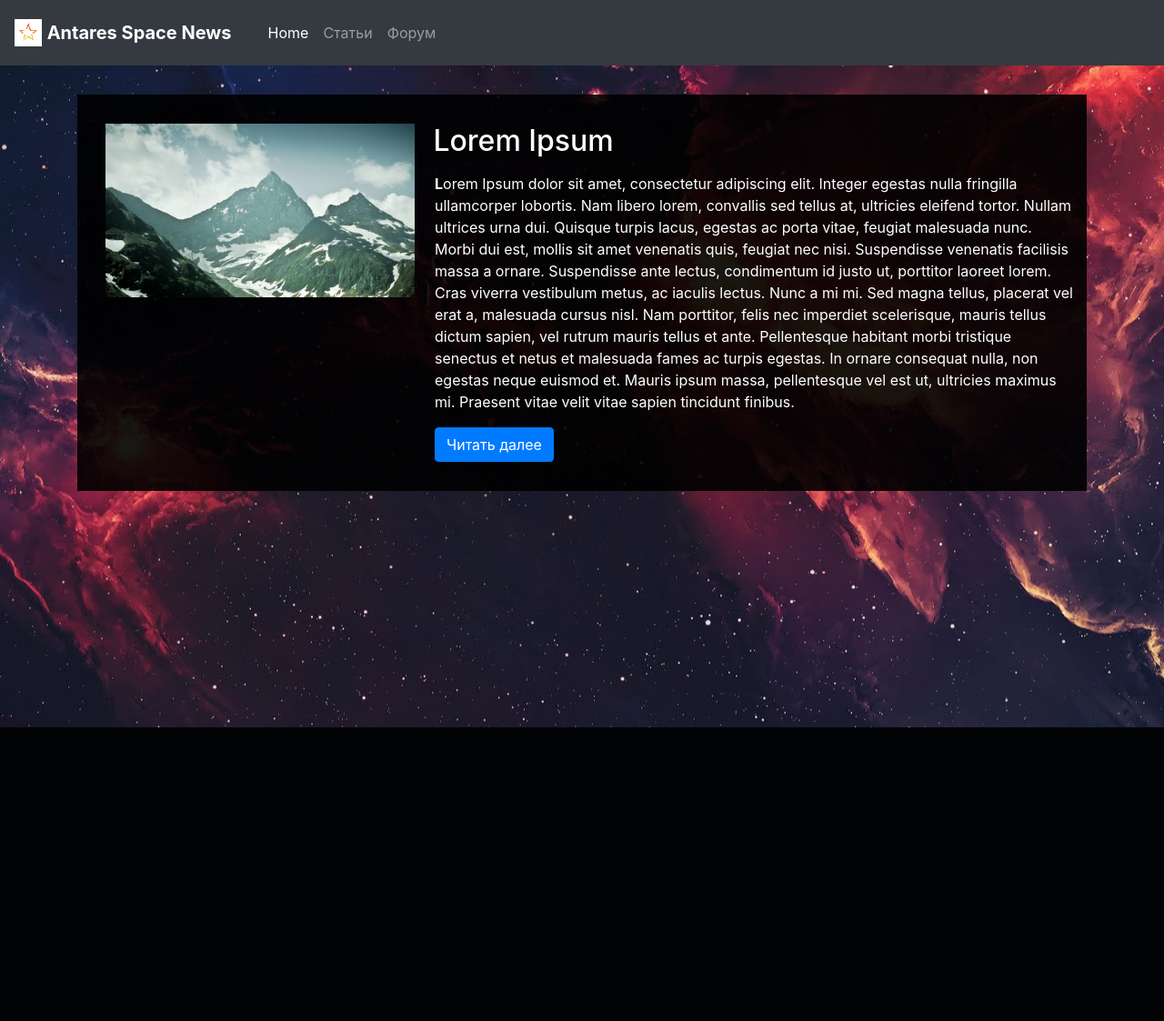
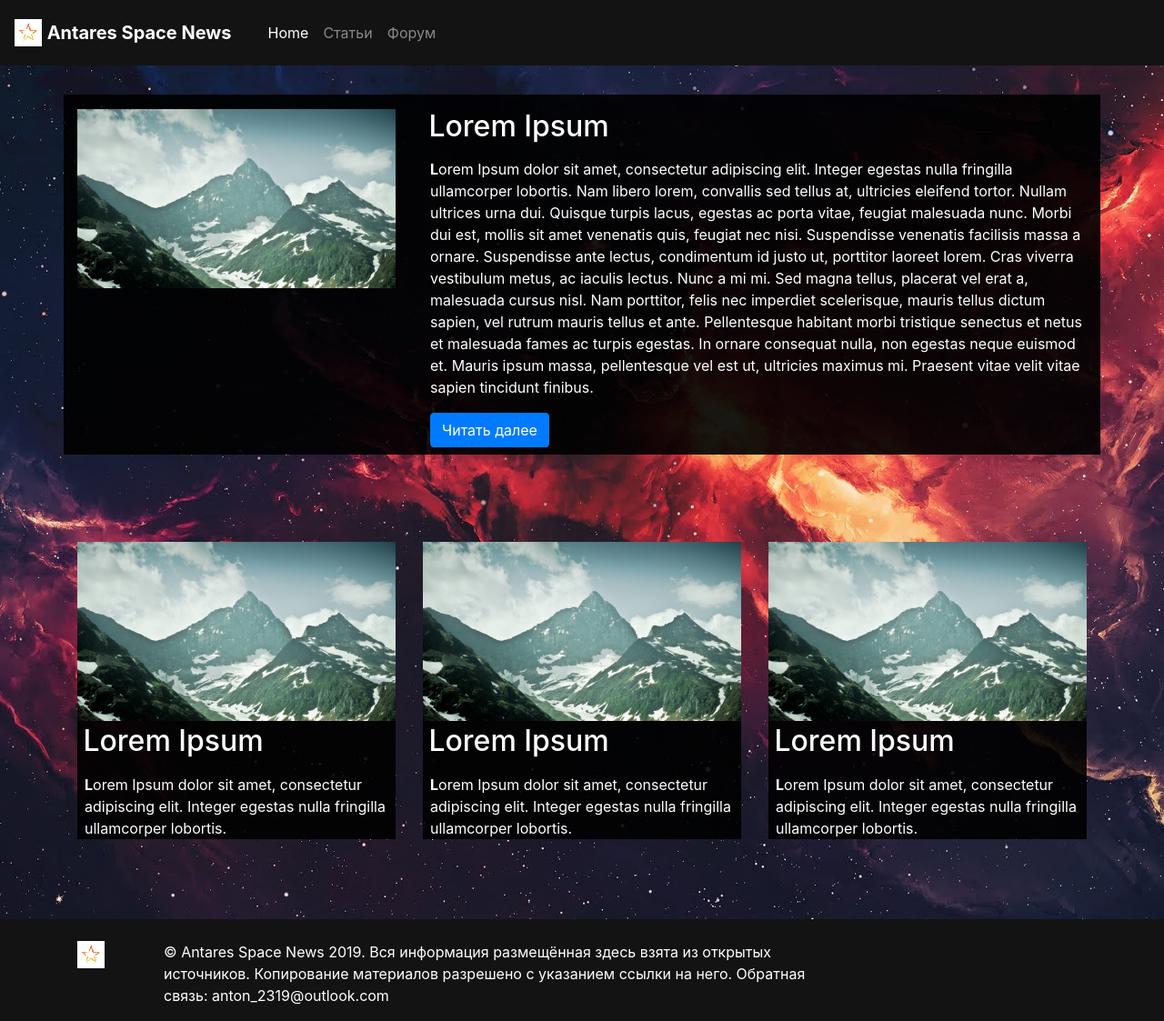
Before and after one commit to Anton2319/antaresspnewssite, a PHP site: page / in a window 1280 px wide. Shown: the whole page at 91% size. Before the commit the page ends 800 px from the top, so only its background shows below. Run offline with PHP 8.4, Linux system fonts and the light colour scheme.

Commit message:
Added article cards and footer

```diff
--- a/index.html
+++ b/index.html
@@ -17,7 +17,7 @@
 	</style>
 </head>
 <body>
-		<nav class="navbar navbar-expand-lg navbar-dark bg-dark">
+	<nav class="navbar navbar-expand-lg navbar-dark" style="background-color: #131313;">
 		<a class="navbar-brand" href="/">
 			<img src="logo.png" width="30" height="30" class="d-inline-block align-top" alt="">
 			<b>Antares Space News</b>
@@ -39,8 +39,7 @@
 	<!-- РАЗДЕЛ СТАТЕЙ -->
 	<div class="container">
 		<div class="row">
-		    		<div class="col-sm">
-		      			<div class ="article-main">
+			<div class="article-main">
 				<div class="container">
 					<div class="row">
 						<div class="col-4">
@@ -49,14 +48,59 @@
 						<div class="col-8">
 							<h2 class="article-main-heading">Lorem Ipsum</h2>
 							<p class="article-main-text"><b>L</b>orem Ipsum dolor sit amet, consectetur adipiscing elit. Integer egestas nulla fringilla ullamcorper lobortis. Nam libero lorem, convallis sed tellus at, ultricies eleifend tortor. Nullam ultrices urna dui. Quisque turpis lacus, egestas ac porta vitae, feugiat malesuada nunc. Morbi dui est, mollis sit amet venenatis quis, feugiat nec nisi. Suspendisse venenatis facilisis massa a ornare. Suspendisse ante lectus, condimentum id justo ut, porttitor laoreet lorem. Cras viverra vestibulum metus, ac iaculis lectus. Nunc a mi mi. Sed magna tellus, placerat vel erat a, malesuada cursus nisl.
-
-	Nam porttitor, felis nec imperdiet scelerisque, mauris tellus dictum sapien, vel rutrum mauris tellus et ante. Pellentesque habitant morbi tristique senectus et netus et malesuada fames ac turpis egestas. In ornare consequat nulla, non egestas neque euismod et. Mauris ipsum massa, pellentesque vel est ut, ultricies maximus mi. Praesent vitae velit vitae sapien tincidunt finibus.</p><button type="button" class="btn btn-primary article-main-btn">Читать далее</button>
+								Nam porttitor, felis nec imperdiet scelerisque, mauris tellus dictum sapien, vel rutrum mauris tellus et ante. Pellentesque habitant morbi tristique senectus et netus et malesuada fames ac turpis egestas. In ornare consequat nulla, non egestas neque euismod et. Mauris ipsum massa, pellentesque vel est ut, ultricies maximus mi. Praesent vitae velit vitae sapien tincidunt finibus.
+							</p>
+							<button type="button" class="btn btn-primary article-main-btn">Читать далее</button>
 						</div>
 					</div>
 				</div>
 			</div>
 		</div>
+		<div class="row">
+			<div class="col-4">
+				<div class="article-1">
+					<img src="test.jpg" width="100%" class="d-inline-block align-top article-img" alt="">
+					<h2 class="article-heading">Lorem Ipsum</h2>
+					<p class="article-main-text"><b>L</b>orem Ipsum dolor sit amet, consectetur adipiscing elit. Integer egestas nulla fringilla ullamcorper lobortis.</p>
 				</div>
 			</div>
+			<div class="col-4">
+				<div class="article-2">
+					<img src="test.jpg" width="100%" class="d-inline-block align-top article-img" alt="">
+					<h2 class="article-heading">Lorem Ipsum</h2>
+					<p class="article-main-text"><b>L</b>orem Ipsum dolor sit amet, consectetur adipiscing elit. Integer egestas nulla fringilla ullamcorper lobortis.</p>
+				</div>
+			</div>
+			<div class="col-4">
+				<div class="article-3">
+					<img src="test.jpg" width="100%" class="d-inline-block align-top article-img" alt="">
+					<h2 class="article-heading">Lorem Ipsum</h2>
+					<p class="article-main-text"><b>L</b>orem Ipsum dolor sit amet, consectetur adipiscing elit. Integer egestas nulla fringilla ullamcorper lobortis.</p>
+				</div>
+			</div>
+		</div>
+	</div>
+	<br>
+	<br>
+	<br>
+	<footer class="section" style="background-color: #131313;">
+		<div class="container">
+      <div class="row">
+        <div class="col-1">
+					<br>
+          <a class="brand" href="index.html">
+						<img class="brand-logo-light" src="logo.png" alt="" width="30" height="30">
+					</a>
+				</div>
+				<div class="col-8">
+					<br>
+	        <p style="color: white;">© Antares Space News 2019. Вся информация размещённая здесь взята из открытых источников.
+					Копирование материалов разрешено с указанием ссылки на него. Обратная связь: anton_2319@outlook.com
+					</p>
+				</div>
+        </div>
+      </div>
+			</div>
+	</footer>
 </body>
 </html>
--- a/style.css
+++ b/style.css
@@ -5,11 +5,11 @@
 }
 .article-main-img {
 	display: inline-block;
-	margin-left: 1em;
-	margin-top: 2em;
+	margin-left: 0em;
+	margin-top: 1em;
 }
 .article-main-heading {
-	margin-top: 1em;
+	margin-top: 0.5em;
 	margin-left: 0.2em;
 	//display: inline-block;
 	color: white;
@@ -23,4 +23,24 @@
 .article-main-btn {
 	margin-top: 0em;
 	margin-left: 0.5em;
+	margin-bottom: 0.5em;
 }
+.article-heading {
+	margin-top: 0.1em;
+	margin-left: 0.2em;
+}
+.article-1 {
+	color: white;
+	background-color: rgba(0, 0, 0, 0.9);
+	margin-top: 6em;
+}
+.article-2 {
+	color: white;
+	background-color: rgba(0, 0, 0, 0.9);
+	margin-top: 6em;
+}
+.article-3 {
+	color: white;
+	background-color: rgba(0, 0, 0, 0.9);
+	margin-top: 6em;
+}
```
Also changed, not shown: 1 other file. Lines whose indentation alone changed are shown as unchanged.
